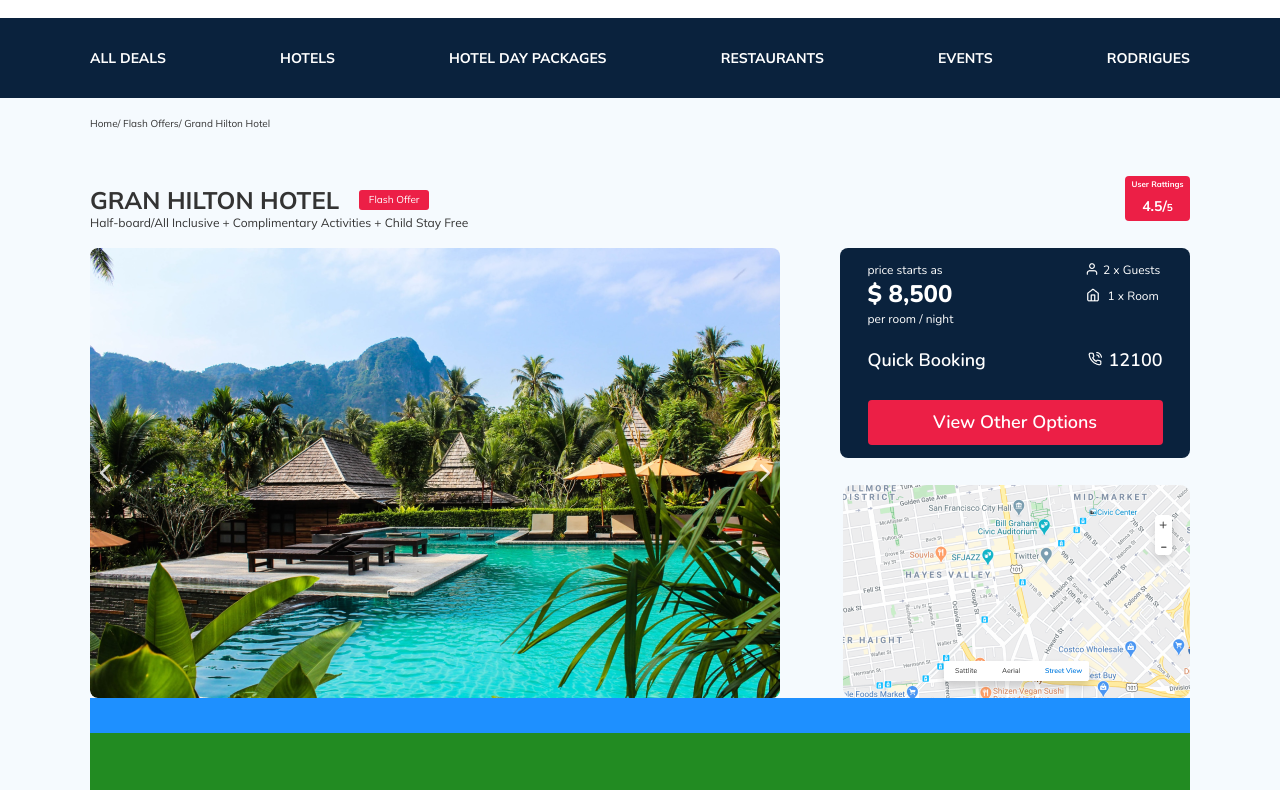
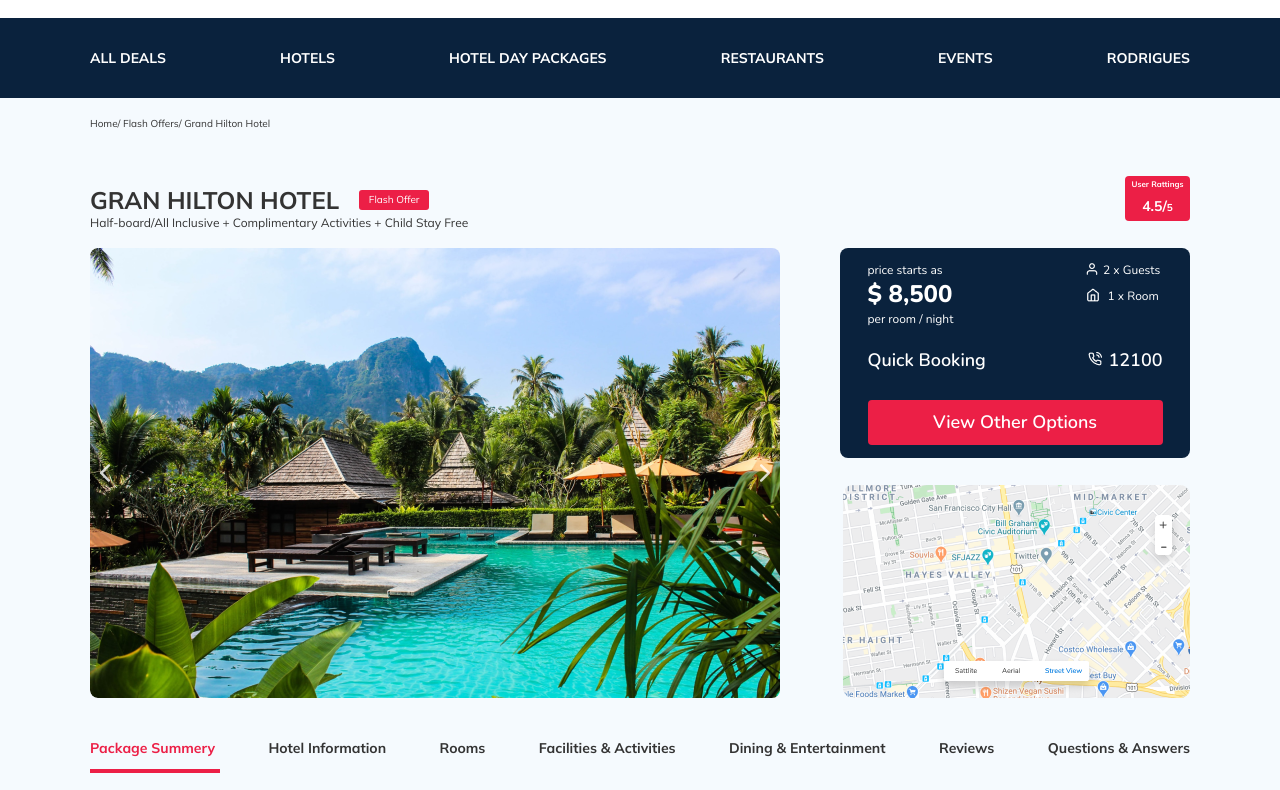
Before and after one commit to felice7/hotel, a plain HTML site: page index.html in a window 1280 px wide. Shown: the part 162-952 px from the top of the page. Drawn offline with nearby package versions, Linux system fonts and the light colour scheme.

Commit message:
terminato cards menu con elemento red in before

```diff
--- a/index.html
+++ b/index.html
@@ -96,7 +96,26 @@
             </div>
         </div>
 
-        <div class="card"></div>
+        <div class="cards">
+            <div class="cards__menu">
+                <ul>
+                    <li>Package Summery</li>
+                    <li>Hotel Information</li>
+                    <li>Rooms</li>
+                    <li>Facilities & Activities</li>
+                    <li>Dining & Entertainment</li>
+                    <li>Reviews</li>
+                    <li>Questions & Answers</li>
+                </ul>
+            </div>
+        </div>
+
+
+
+
+
+
+
         <div class="package__summer"></div>
         <div class="prova"></div>
 
--- a/style.css
+++ b/style.css
@@ -489,16 +489,63 @@ header {
 }
 
 
+.cards  {
+    display: flex;
+    justify-content: center;
+    align-items: center;
+    width: 1100px;
+    height: 100px;
+    background: #F5FAFE;
+}
+
+.cards__menu {
+    display: flex;
+}
+
+
+.cards__menu ul {
+    display: flex;
+    list-style-type: none;
+    width: 1100px;
+    align-items: center;
+    justify-content: space-between;
+}
+
+.cards__menu ul li {
+    position: relative;
+    font-family: "Mulish";
+    font-style: normal;
+    font-weight: bold;
+    font-size: 14px;
+    line-height: 18px;
+    color: #333333;
+}
+
+
+.cards__menu ul li:nth-child(1){
+    color: #EC1F46;
+}
+.cards__menu ul li:nth-child(1)::before{
+    content: "";
+    position: absolute;
+    top: 30px;
+    width: 130px;
+    height: 4px;
+    background: #EC1F46;
+
+}
 
 
 
 
 
-.card  {
-    width: 1100px;
-    height: 35.32px;
-    background: dodgerblue;
-}
+
+
+
+
+
+
+
 
 .package__summer {
     width: 1100px;
```
